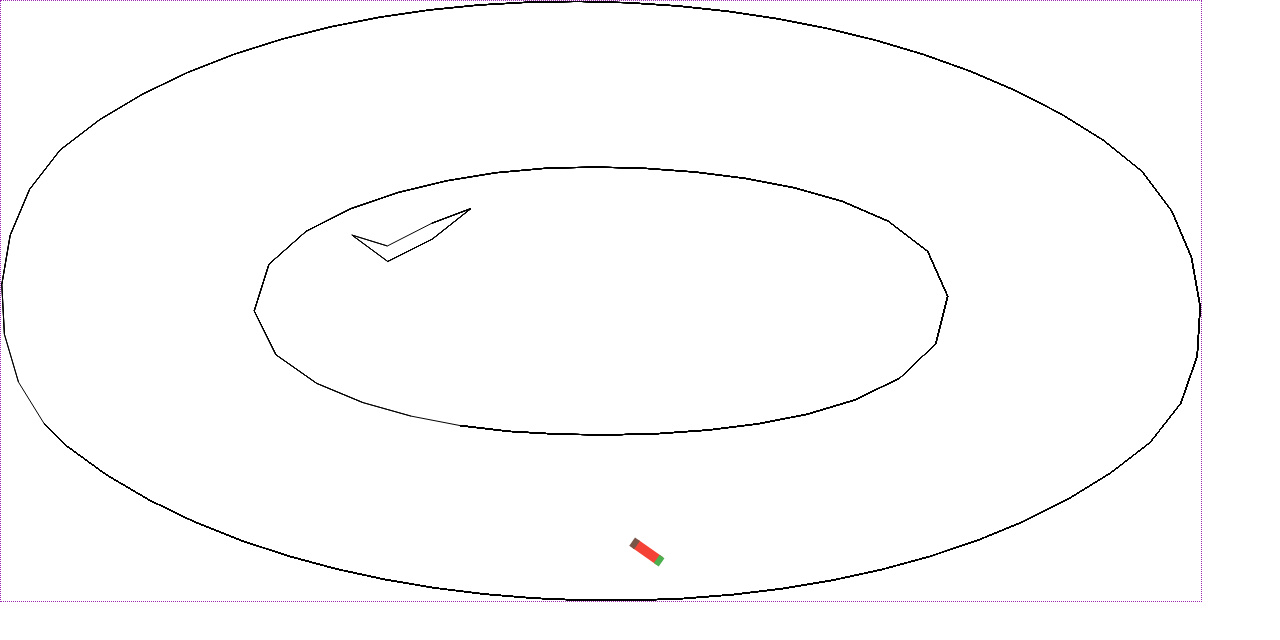
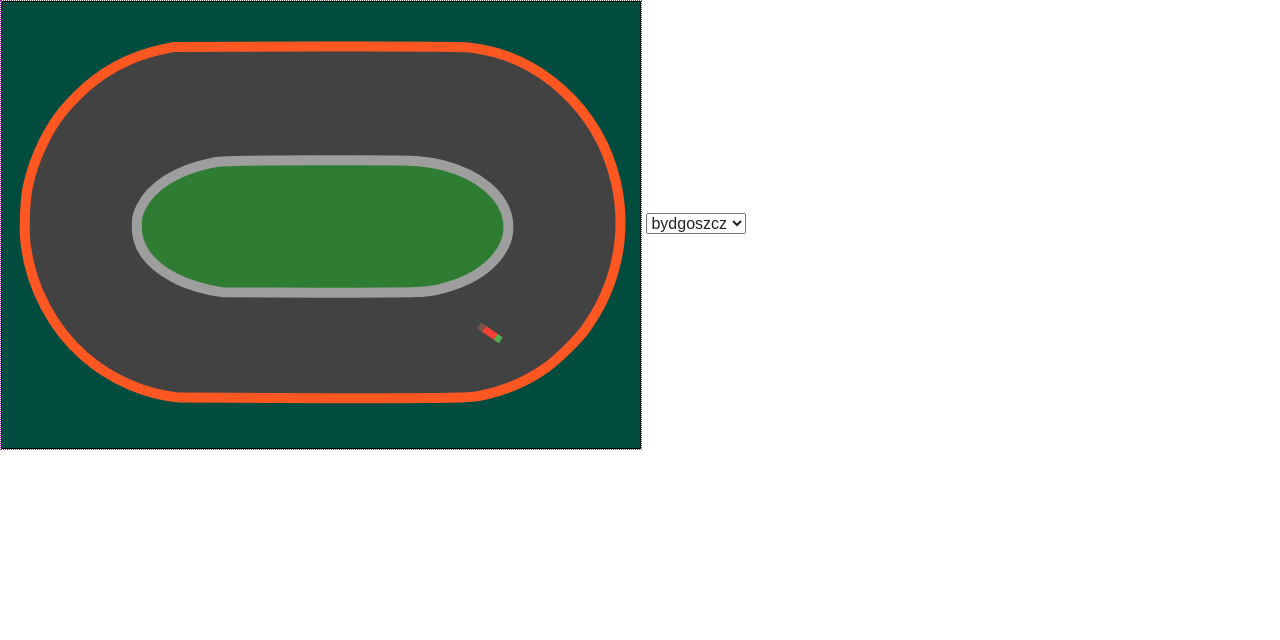
Before and after one commit to danielmroczek/motorki, a plain HTML site: page index.html in a window 1280 px wide. Drawn offline with nearby package versions, Linux system fonts and the light colour scheme.

Commit message:
multiple track selection

```diff
--- a/index.html
+++ b/index.html
@@ -15,7 +15,8 @@
         <script src="js/vendor/modernizr-2.8.3.min.js"></script>
     </head>
     <body>
-        <canvas id="gc" width="1200" height="600"></canvas>
+    <canvas id="gc" width="640" height="448"></canvas>
+    <select id="tackList"/>
 
         <script src="https://code.jquery.com/jquery-1.12.0.min.js"></script>
         <script>window.jQuery || document.write('<script src="js/vendor/jquery-1.12.0.min.js"><\/script>')</script>
--- a/js/main.js
+++ b/js/main.js
@@ -1,19 +1,40 @@
 window.addEventListener('load', () => {
-    let game = new Game();
+    let game;
 
-    let track = 'track1';
-    let svg = $.get({
-       url: track + '.svg',
-       async: false
-    });
+    let tracks = [
+        'bydgoszcz',
+        'byMateusz',
+        'berserker'
+    ];
 
-    game.loadLevel(svg.responseXML);
-    game.start();
+    let sel = document.getElementById('tackList');
+    tracks.forEach(track => {
+        let opt = document.createElement('option');
+        opt.innerHTML = track;
+        opt.value = track;
+        sel.appendChild(opt);
     });
 
 
+    restart(tracks[0]);
+
+    sel.addEventListener('change', e => {
+        sel.blur();
+        restart(e.target.value);
+    });
+
+    function restart(track) {
+        if (game) {
+            game.stop();
+        }
+        game = new Game();
+        game.loadLevel('tracks/' + track + '.svg');
+        game.start();
+    }
+});
+
 function Game() {
-    const SVG_PRECISION = 50;
+    const SVG_PRECISION = 30;
     let canvas = document.getElementById('gc');
     let ctx = canvas.getContext("2d");
     let player = new Player();
@@ -23,12 +44,16 @@ function Game() {
         player
     ];
 
-    this.loadLevel = function(svg) {
-        //TODO: use correct vewbox
+    this.loadLevel = function (svgSource) {
+        let svg = $.get({
+            url: svgSource,
+            async: false
+        }).responseXML;
+
         let vertices = [];
         let svgEl = svg.firstElementChild;
         // console.dir(svgEl);
-        $(svg).find('path').toArray().forEach(path => {
+        $(svg).find('path.track').toArray().forEach(path => {
            let length = path.getTotalLength();
            let i = 0;
            let polygon = [];
@@ -42,12 +67,19 @@ function Game() {
         });
 
         level.vertices = vertices;
+        level.updateImage(svgSource);
     };
 
     this.start = function () {
         document.addEventListener("keydown", onKeydown);
         document.addEventListener("keyup", onKeyup);
         window.requestAnimationFrame(loop);
+    };
+
+    this.stop = function () {
+        document.removeEventListener("keydown", onKeydown);
+        document.removeEventListener("keyup", onKeyup);
+        this.stopped = true;
     };
 
     function onKeydown(e) {
@@ -115,26 +147,25 @@ function Game() {
             }
         });
 
-
-
-
+        if (!this.stopped) {
             window.requestAnimationFrame(loop);
+        }
     }
 }
 
 function Player() {
     this.position = {
         x: 400,
-        y: 450
+        y: 350
     };
-    this.height = 30;
-    this.width = 10;
+    this.height = 20;
+    this.width = 7;
 
     this.angle = 90;
     this.anglespeed = 0;
-    this.anglespeedAccel = 1;
-    this.anglespeedMinMax = 4;
-    this.anglespeedBrake = 4.2;
+    this.anglespeedAccel = 1.5;
+    this.anglespeedMinMax = 5;
+    this.anglespeedBrake = 5;
 
     this.maxSpeed = 20;
     this.minSpeed = 2;
@@ -266,7 +297,7 @@ function Player() {
         // What to do?
 
         this.position = this.lastPosition;
-        this.speed = this.speed / 2;
+        this.speed /= 3;
 
         let collisionAngle = (Math.atan2(p1.y - p2.y, p1.x - p2.x) * 180 / Math.PI) - 90;
         this.angle = -this.angle + 2 * (collisionAngle);
@@ -276,7 +307,8 @@ function Player() {
 
 }
 
-function Level(vertices) {
+function Level() {
+    this.svg;
     this.vertices = [
         [{
             x: 300,
@@ -329,9 +361,15 @@ function Level(vertices) {
                 y: 275
             }
         ]];
+    this.verbose = false;
 
     this.draw = function (ctx) {
 
+        if (this.img) {
+            ctx.drawImage(this.img, 0, 0);
+        }
+
+        if (this.verbose) {
             this.vertices.forEach(path => {
                 ctx.beginPath();
                 let lastPoint = path[path.length - 1];
@@ -342,6 +380,7 @@ function Level(vertices) {
                 });
 
             });
+        }
     };
 
     this.collide = function (body) {
@@ -370,6 +409,11 @@ function Level(vertices) {
         if (!result) {
             body.inCollision = false;
         }
+    }
+
+    this.updateImage = function (svg) {
+        this.img = new Image();
+        this.img.src = svg;
     }
 
 }
```
Also changed, not shown: tracks/berserker.svg (added), tracks/byMateusz.svg (added), tracks/bydgoszcz.svg (added). Lines whose indentation alone changed are shown as unchanged.
